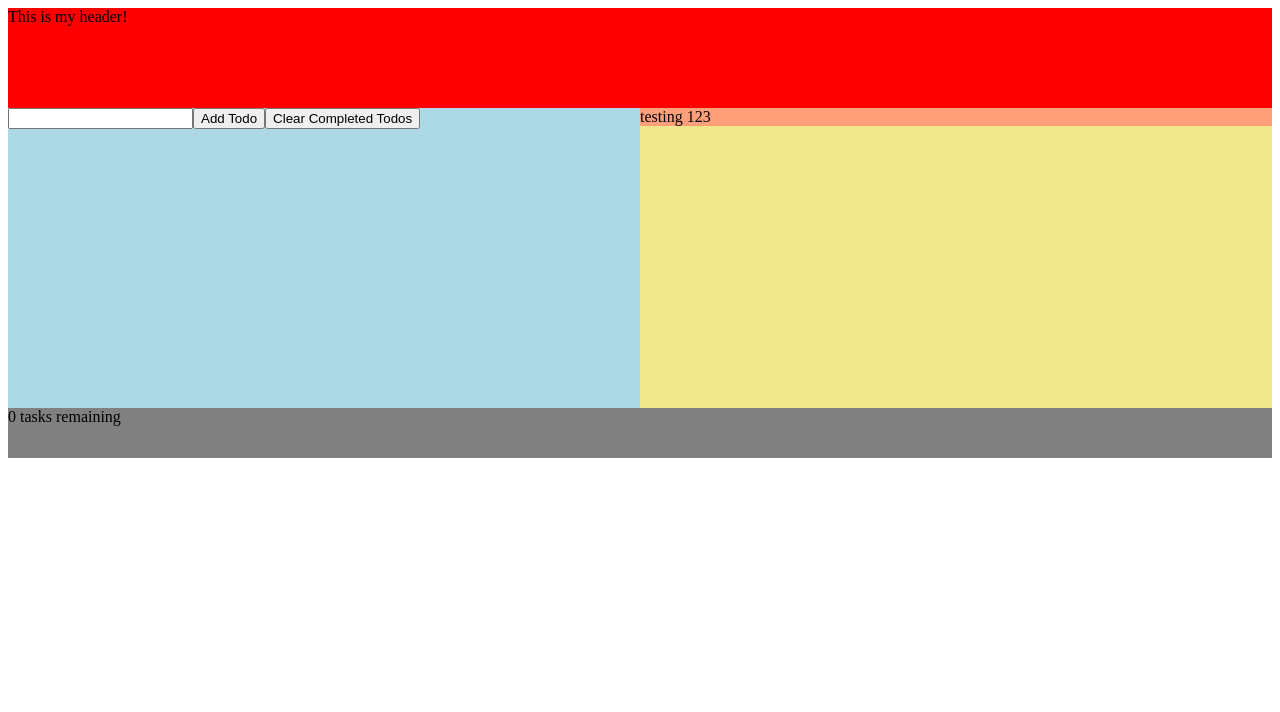
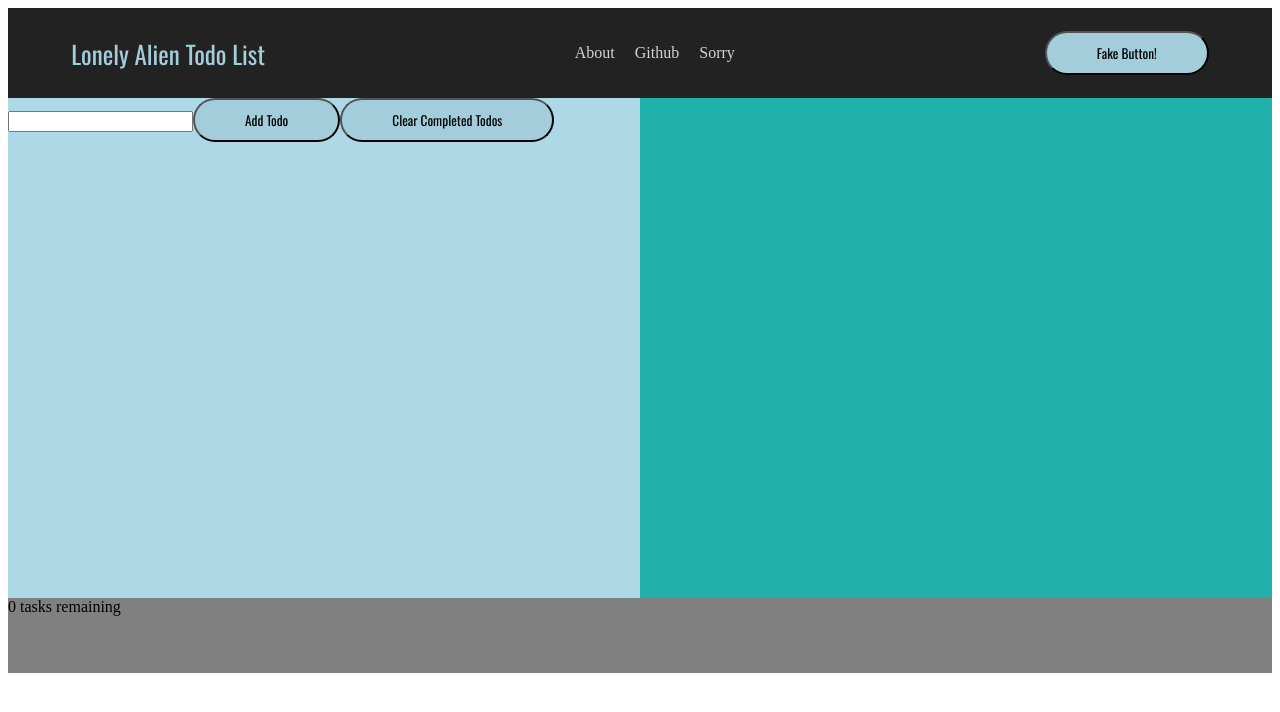
Before and after one commit to BHessel/todoApp, a React (Create React App) app: page / in a window 1280 px wide. Shown: the top 712 px of the page. Built offline with nearby package versions, Linux system fonts and the light colour scheme; what unique-random would draw is missing.

Commit message:
css'd header

```diff
--- a/src/App.js
+++ b/src/App.js
@@ -30,6 +30,7 @@ function App() {
     setTodos(newTodos)
   }
 
+
   function handleAddTodo(e) {
     const name = todoNameRef.current.value
     if (name === '') return
@@ -57,26 +58,24 @@ function App() {
     return numOfTasks - complete
   }
 
+
   return (
     <>
+    <Header />
     <div className='grid-container'>
-      <Header />
       <div className='input-area'>
-        <input ref={todoNameRef} type="text" />
-        <button onClick={handleAddTodo}> Add Todo </button>
-        <button onClick={handleClear}>Clear Completed Todos</button>
+        <input className= 'center' ref={todoNameRef} type="text" />
+        <button className= 'center' onClick={handleAddTodo}> Add Todo </button>
+        <button className= 'center' onClick={handleClear}>Clear Completed Todos</button>
       </div>
+
       <div className='list-area'>
-        <div className='not-done'>
-          <TodoList
+        <TodoList
           toggleTodo={toggleTodo}
           currentTodos={todos}
-          />
-        <div className='done'>
-          testing 123
-        </div>
-        </div>
+        />
       </div>
+
       <div className='tasks-remaining'>
         {
           (tasksRemaining() === 1) ?
@@ -84,6 +83,7 @@ function App() {
           tasksRemaining() + ' tasks remaining'
         }
       </div>
+
     </div>
     </>
   )
--- a/src/Todo.js
+++ b/src/Todo.js
@@ -1,10 +1,11 @@
 import React from 'react'
 
-export default function Todo({ task, toggleTodo }) {
+export default function Todo({ task, toggleTodo, doneList }) {
 
     function handleTodoClick() {
        toggleTodo(task.id)
     }
+
 
     return (
         <div className=''>
--- a/src/TodoList.js
+++ b/src/TodoList.js
@@ -4,12 +4,12 @@ import Todo from './Todo'
 export default function TodoList({ currentTodos, toggleTodo }) {
     return (
         currentTodos.map(task => {
-            return <div className='input'>
-                    <Todo
-                    key={task.id}
-                    task={task}
-                    toggleTodo={toggleTodo}
-                    />
+            return <div className='list-area'>
+                        <Todo
+                        key={task.id}
+                        task={task}
+                        toggleTodo={toggleTodo}
+                        />
                     </div>
         })
     )
--- a/src/header.js
+++ b/src/header.js
@@ -1,9 +1,41 @@
 import React from 'react'
+
 
 export default function Header() {
     return (
         <div className='header'>
-            This is my header!
+            <div className='title'>
+                <a href='https://opensea.io/collection/lonelyalienspaceclub' target='_blank'>Lonely Alien Todo List</a>
+            </div>
+            <div className='options'>
+                <ul className='head-links'>
+                    <li>
+                        <a href='https://opensea.io/collection/lonelyalienspaceclub' target='_blank'>About
+                        </a>
+                    </li>
+                    <li>
+                        <a href='https://github.com/BHessel/todoApp' target='_blank'>Github
+                        </a>
+                    </li>
+                    <li>
+                        <a href='https://youtu.be/2tCy-CdVruM?t=122' target='_blank'>Sorry
+                        </a>
+                    </li>
+                </ul>
+            </div>
+            <div className='bs'>
+                <button>Fake Button!</button>
+            </div>
         </div>
     )
 }
+
+//Make left side with logo
+//Make right side with Login (jk, practice app)
+//import a cool font?
+//make background cool in some way
+
+
+//for input area, center everything, then:
+//hover for buttons to show when highlighted/clicked
+//make a small title above the input field, e.g. "add task here"
--- a/src/index.css
+++ b/src/index.css
@@ -1,41 +1,88 @@
+@import url('https://fonts.googleapis.com/css2?family=Oswald&display=swap');
+
 .grid-container {
     display: grid;
     grid-template-columns: 1fr 1fr;
-    grid-template-rows: 100px 300px 50px;
+    grid-template-rows: 500px 75px;
     grid-template-areas:
-        "header header header"
-        "input list list"
-        "tasks tasks tasks"
+        "input list"
+        "tasks tasks"
 }
 
-.header {
-    background-color: red;
-    grid-area: header;
-}
 
 .input-area {
     background-color: lightblue;
     grid-area: input;
 }
 
+
 .list-area {
-    background-color: khaki;
+    background-color: lightseagreen;
     grid-area: list;
     display: flex;
     flex-direction: column;
-}
-
-.not-done {
-    background-color: lightgreen;
-    grid-area: notDone
-}
-
-.done {
-    background-color: lightsalmon;
-    grid-area: done;
 }
 
 .tasks-remaining {
     background-color: grey;
     grid-area: tasks;
 }
+
+.header {
+    background-color: rgb(34, 34, 34);
+    display: flex;
+    justify-content: space-between;
+    align-items: center;
+    padding: 20px 5%;
+}
+
+.title {
+    font-family: Oswald;
+    font-size: 25px;
+    cursor: pointer;
+    transition: all .3s ease 0s;
+}
+
+.title a {
+    text-decoration: none;
+    color: rgb(163, 205, 219, 1);
+}
+
+.title a:hover{
+    color: rgb(163, 205, 219, .8)
+}
+
+.head-links {
+    margin-right: 40px;
+}
+
+.head-links li {
+    color:  rgb(211, 211, 211, 1);
+    display: inline-block;
+    padding: 0px 10px;
+    cursor: pointer;
+    transition: all .3s ease 0s;
+}
+
+.head-links a {
+    text-decoration: none;
+    color:  rgb(211, 211, 211, 1);
+}
+
+.head-links a:hover {
+    color: rgb(211, 211, 211, .8)
+}
+
+
+button {
+    padding: 10px 50px;
+    font-family: Oswald;
+    background-color: rgb(163, 205, 219, 1);
+    border-radius: 50px;
+    cursor: pointer;
+    transition: all .3s ease 0s;
+}
+
+button:hover {
+    background-color: rgb(163, 205, 219, .8)
+}
```
Also changed, not shown: src/LASC.png (added).
